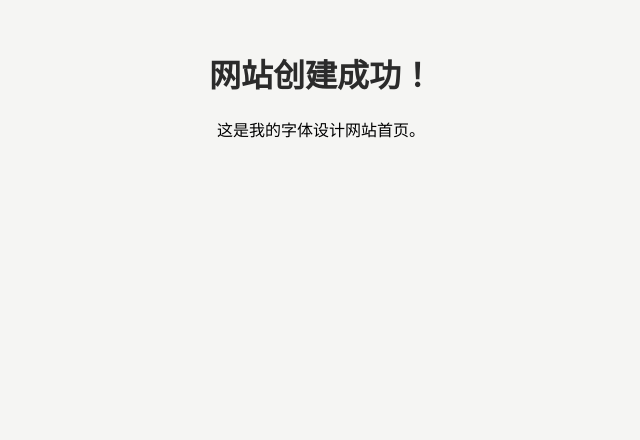
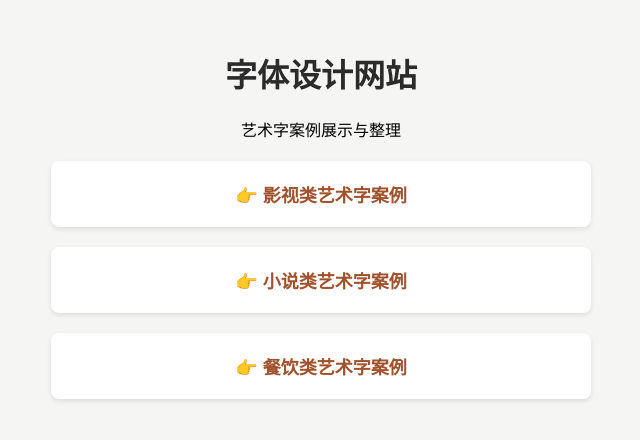
Before and after one commit to lmj412/lmj412.github.io, a plain HTML site: page index.html in a window 1280 px wide. Shown: the whole page, without its empty margins (319-959 px from the left). Drawn offline with Linux system fonts and the light colour scheme.

Commit message:
Update index.html

```diff
--- a/index.html
+++ b/index.html
@@ -6,10 +6,25 @@
 <style>
 body { font-family: sans-serif; text-align: center; margin-top: 50px; background: #f5f5f3; }
 h1 { color: #2b2b2b; }
+.card { background: #fff; padding: 20px; margin: 20px auto; width: 80%; max-width: 500px; border-radius: 8px; box-shadow: 0 2px 5px rgba(0,0,0,0.1); }
+a { color: #a0522d; text-decoration: none; font-size: 18px; font-weight: bold; }
 </style>
 </head>
 <body>
-<h1>网站创建成功！</h1>
-<p>这是我的字体设计网站首页。</p >
+<h1>字体设计网站</h1>
+<p>艺术字案例展示与整理</p >
+
+<div class="card">
+  <a href=" ">👉 影视类艺术字案例</a >
+</div>
+
+<div class="card">
+  <a href="novel.html">👉 小说类艺术字案例</a >
+</div>
+
+<div class="card">
+  <a href="food.html">👉 餐饮类艺术字案例</a >
+</div>
+
 </body>
 </html>
```
